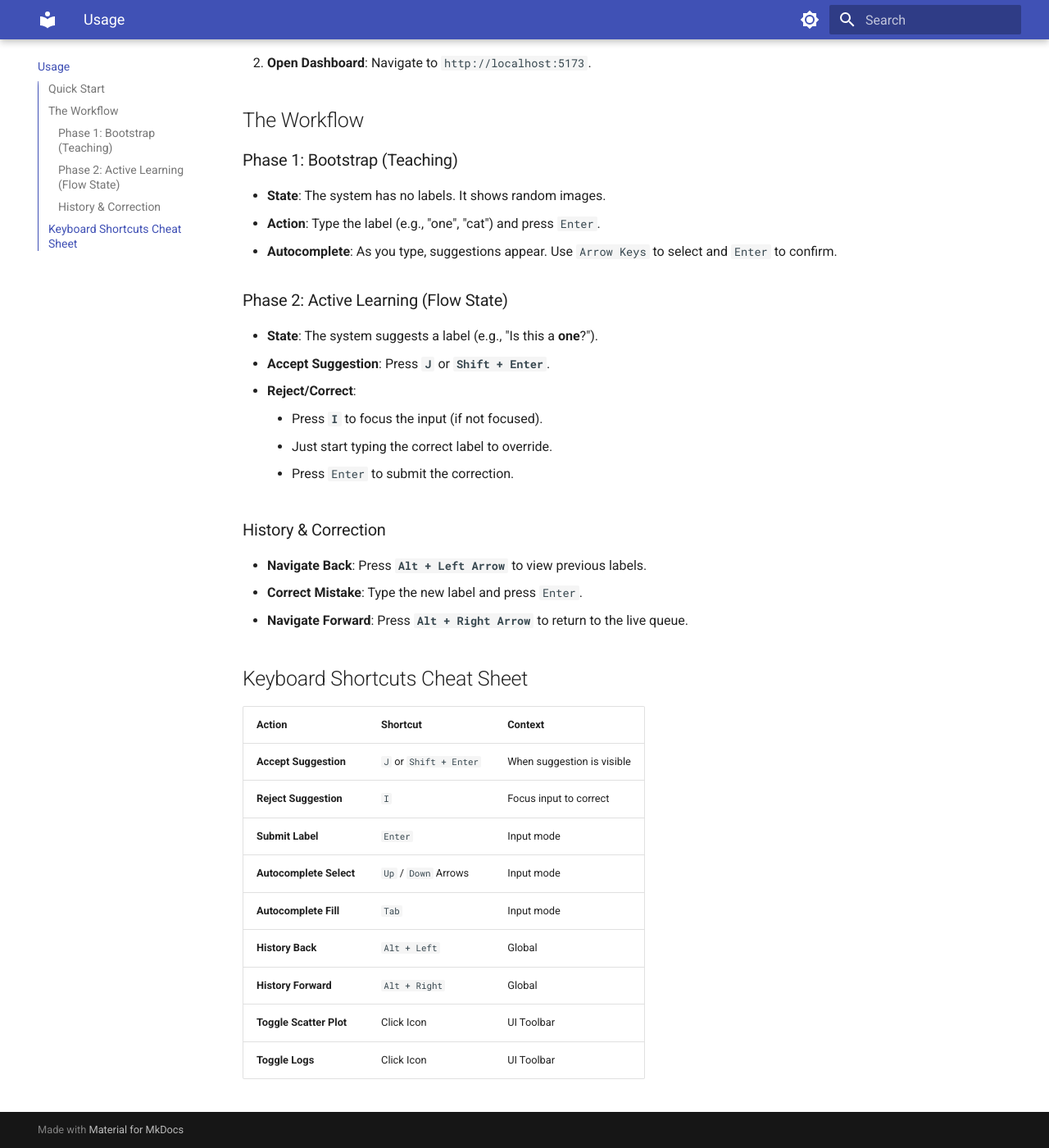
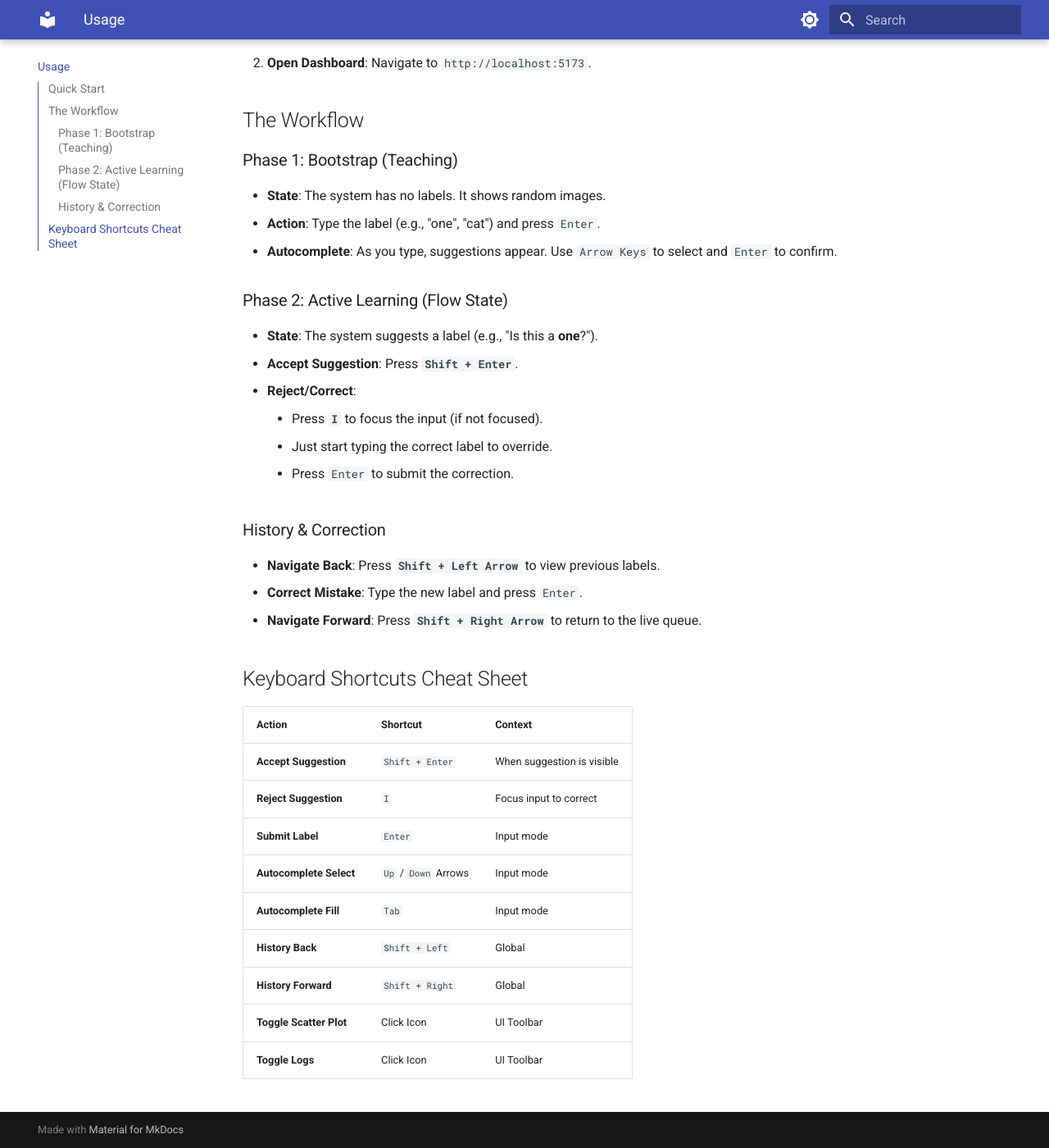
Before and after one commit to GeorgePearse/image_clusterer, an MkDocs documentation site: the page built from docs/usage.md, in a window 1280 px wide and 1400 px high, scrolled down 378 px. Shown: the whole window at 82% size. Built offline with MkDocs 1.6.1 and Material for MkDocs 9.7.7, drawn with Linux system fonts in a browser that asks for light colours.

Commit message:
Update keyboard shortcuts: Shift+Arrow for history, remove J accept
- Change history navigation from Alt+Arrow to Shift+Arrow
- Remove J key as accept shortcut (Shift+Enter only)
- Keep I key for focusing input to correct
- Update all UI hints and documentation

🤖 Generated with [Claude Code](https://claude.com/claude-code)

Co-Authored-By: Claude <noreply@anthropic.com>

```diff
--- a/docs/usage.md
+++ b/docs/usage.md
@@ -19,27 +19,27 @@ QuickSort is built for keyboard-first usage. Master these shortcuts to reach max
 
 ### Phase 2: Active Learning (Flow State)
 *   **State**: The system suggests a label (e.g., "Is this a **one**?").
-*   **Accept Suggestion**: Press **`J`** or **`Shift + Enter`**.
+*   **Accept Suggestion**: Press **`Shift + Enter`**.
 *   **Reject/Correct**:
     *   Press **`I`** to focus the input (if not focused).
     *   Just start typing the correct label to override.
     *   Press `Enter` to submit the correction.
 
 ### History & Correction
-*   **Navigate Back**: Press **`Alt + Left Arrow`** to view previous labels.
+*   **Navigate Back**: Press **`Shift + Left Arrow`** to view previous labels.
 *   **Correct Mistake**: Type the new label and press `Enter`.
-*   **Navigate Forward**: Press **`Alt + Right Arrow`** to return to the live queue.
+*   **Navigate Forward**: Press **`Shift + Right Arrow`** to return to the live queue.
 
 ## Keyboard Shortcuts Cheat Sheet
 
 | Action | Shortcut | Context |
 | :--- | :--- | :--- |
-| **Accept Suggestion** | `J` or `Shift + Enter` | When suggestion is visible |
+| **Accept Suggestion** | `Shift + Enter` | When suggestion is visible |
 | **Reject Suggestion** | `I` | Focus input to correct |
 | **Submit Label** | `Enter` | Input mode |
 | **Autocomplete Select** | `Up` / `Down` Arrows | Input mode |
 | **Autocomplete Fill** | `Tab` | Input mode |
-| **History Back** | `Alt + Left` | Global |
-| **History Forward** | `Alt + Right` | Global |
+| **History Back** | `Shift + Left` | Global |
+| **History Forward** | `Shift + Right` | Global |
 | **Toggle Scatter Plot** | Click Icon | UI Toolbar |
 | **Toggle Logs** | Click Icon | UI Toolbar |
```
Also changed, not shown: README.md (+2 -2 lines), docs/architecture.md (+4 -4 lines), 1 other file.
